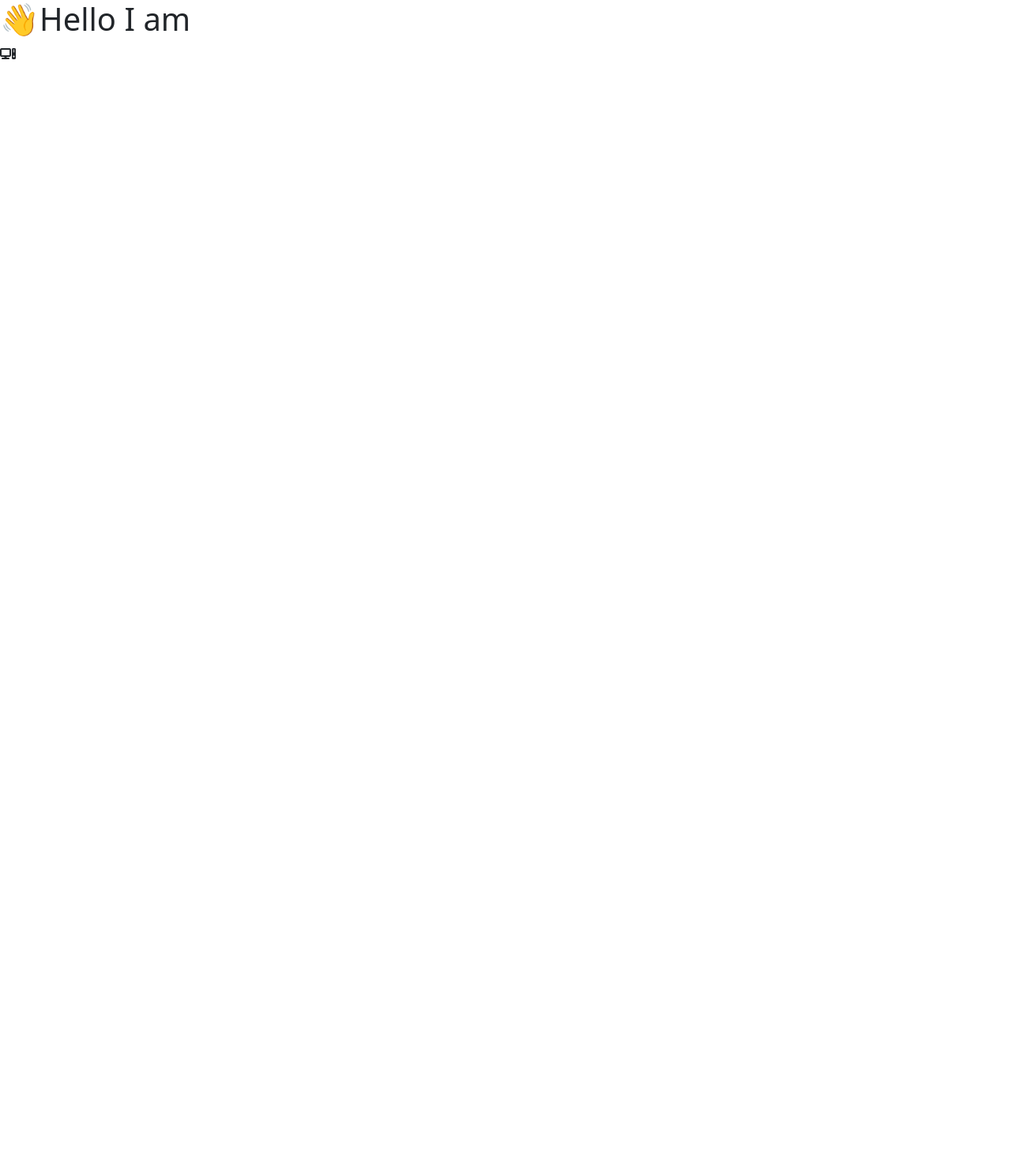
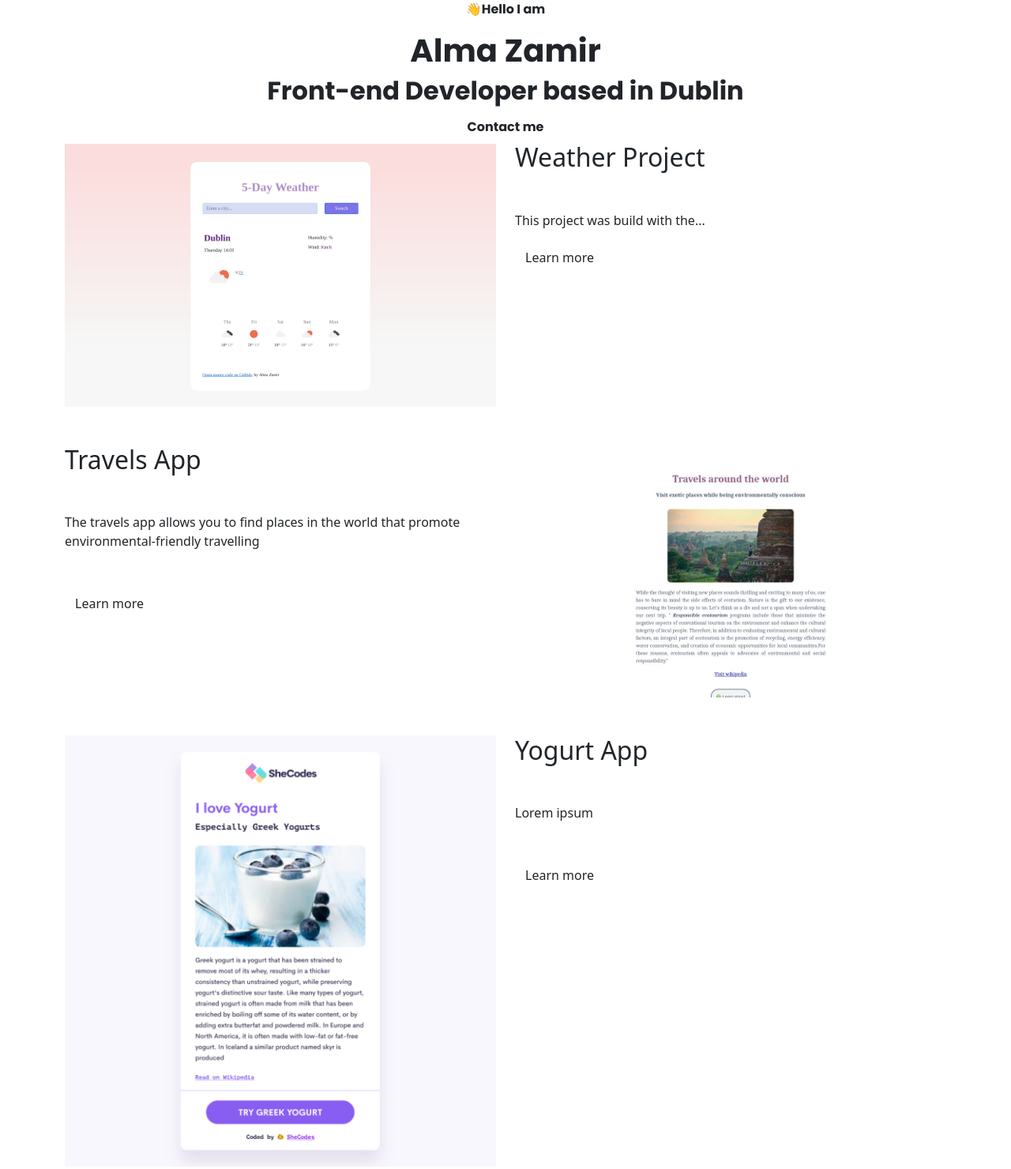
Before and after one commit to Almajs/Portfolio-project, a plain HTML site: page index.html in a window 1280 px wide. Shown: the whole page at 79% size. Before the commit the page ends 800 px from the top, so only its background shows below. Drawn offline with nearby package versions, Linux system fonts and the light colour scheme.

Commit message:
added CSS file

```diff
--- a/index.html
+++ b/index.html
@@ -3,6 +3,10 @@
   <head>
     <meta charset="UTF-8" />
     <meta http-equiv="X-UA-Compatible" content="IE=edge" />
+    <meta
+      name="description"
+      content="Portfolio project from Alma Zamir with Bootstrap and testing Responsive"
+    />
     <link
       href="https://cdn.jsdelivr.net/npm/bootstrap@5.1.3/dist/css/bootstrap.min.css"
       rel="stylesheet"
@@ -18,13 +22,66 @@
       src="https://kit.fontawesome.com/f1f23d544b.js"
       crossorigin="anonymous"
     ></script>
-    <link rel="stylesheet" href="styles.css" />
+    <link rel="stylesheet" href="styles/portfolio.css" />
+    <link rel="preconnect" href="https://fonts.googleapis.com" />
+    <link rel="preconnect" href="https://fonts.gstatic.com" crossorigin />
+    <link
+      href="https://fonts.googleapis.com/css2?family=Poppins:wght@700&display=swap"
+      rel="stylesheet"
+    />
     <meta name="viewport" content="width=device-width, initial-scale=1.0" />
 
     <title>Document</title>
   </head>
   <body>
-    <div><h1>👋Hello I am</h1></div>
-    <i class="fa-solid fa-computer"></i>
+    <div class="hero">
+      <p>👋Hello I am</p>
+      <h1>Alma Zamir</h1>
+      <h2 mb-5>Front-end Developer based in Dublin</h2>
+      <div>
+        <a href="#" class="btn btn-branding">Contact me</a>
+      </div>
+    </div>
+    <div class="container">
+      <div class="row mb-5">
+        <div class="col d-none d-lg-block">
+          <img src="styles/images/weather.jpg" class="img-fluid" alt="" />
+        </div>
+        <div class="col">
+          <div class="project-description">
+            <h2 class="mb-5">Weather Project</h2>
+            <p>This project was build with the...</p>
+            <a href="" class="btn btn-branding-outline">Learn more</a>
+          </div>
+        </div>
+      </div>
+      <div class="row mb-5">
+        <div class="col">
+          <div class="project-description">
+            <h2 class="mb-5">Travels App</h2>
+            <p class="mb-5">
+              The travels app allows you to find places in the world that
+              promote environmental-friendly travelling
+            </p>
+            <a href="" class="btn btn-branding-outline">Learn more</a>
+          </div>
+        </div>
+        <div class="col d-none d-lg-block">
+          <img src="styles/images/travels.jpg" class="img-fluid" alt="" />
+        </div>
+      </div>
+      <div class="row mb-5">
+        <div class="col d-none d-lg-block">
+          <img src="styles/images/yogurt.png" class="img-fluid" alt="" />
+        </div>
+        <div class="col">
+          <div class="project-description">
+            <h2 class="mb-5">Yogurt App</h2>
+            <p class="mb-5">Lorem ipsum</p>
+            <a href="" class="btn btn-branding">Learn more</a>
+          </div>
+        </div>
+      </div>
+    </div>
   </body>
 </html>
--- /dev/null
+++ b/styles/portfolio.css
@@ -0,0 +1,8 @@
+.hero {
+  font-family: "Poppins", sans-serif;
+  text-align: center;
+}
+
+.row {
+  display: flex;
+}
```
Also changed, not shown: styles.css (deleted), styles/images/travels.jpg (added), styles/images/weather.jpg (added), styles/images/yogurt.png (added).
